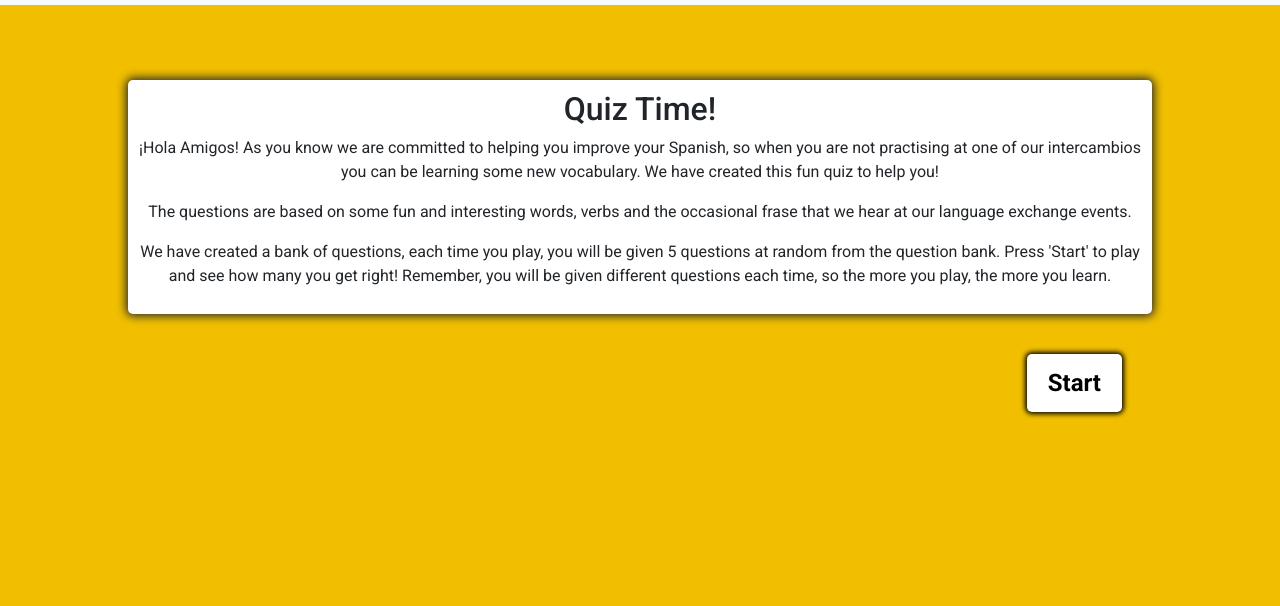
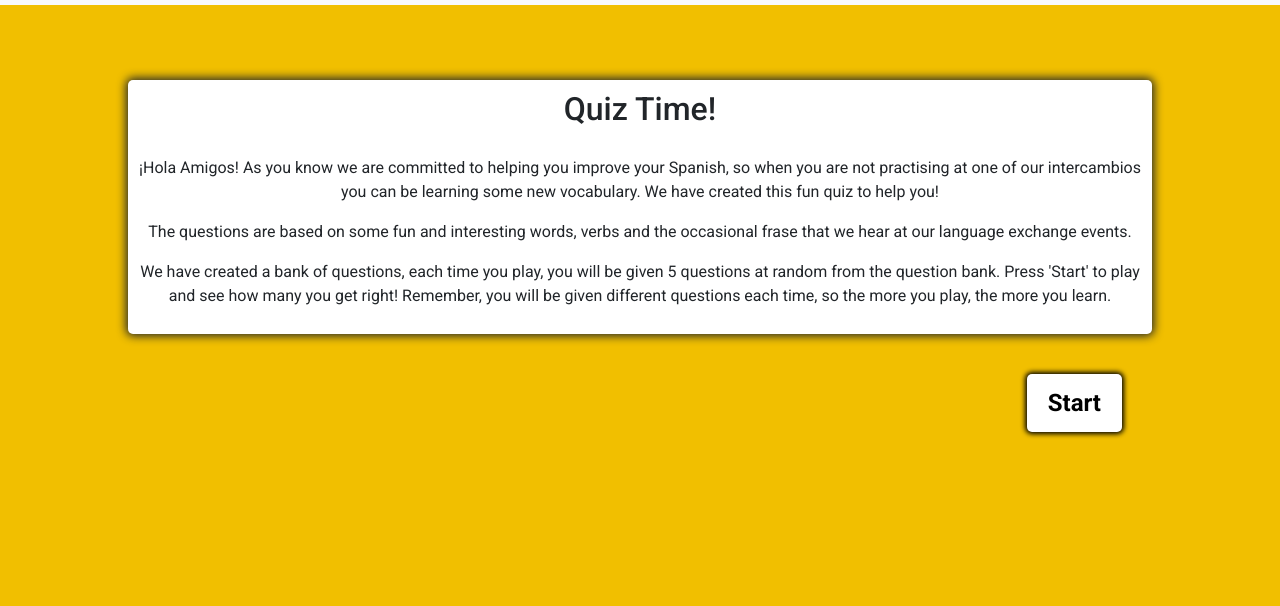
Before and after one commit to Code-Institute-Submissions/spanish_quiz, a plain HTML site: page index.html in a window 1280 px wide. Shown: the part 97-703 px from the top of the page. Drawn offline with nearby package versions, Linux system fonts and the light colour scheme.

Commit message:
additional styles added to index and about page

```diff
--- a/assets/styles/style.css
+++ b/assets/styles/style.css
@@ -70,6 +70,10 @@ body.wrong {
   text-align: center;
 }
 
+.quiz-title{
+    padding-bottom: 20px;
+}
+
 #score {
     text-align: right;
     padding: 10px;
@@ -138,6 +142,10 @@ body.wrong {
   justify-content: center;
   align-items: center;
   text-align: center;
+}
+
+h2.about {
+    padding-bottom: 20px;;
 }
 
 /* -- Scores Page -- */
--- a/index.html
+++ b/index.html
@@ -63,7 +63,7 @@
             </div>
             <div id="controls">
                 <div id="welcome">
-                    <h2>Quiz Time!</h2>
+                    <h2 class="quiz-title">Quiz Time!</h2>
                     <p>
                         ¡Hola Amigos! As you know we are committed to helping you improve your Spanish, so when you are
                         not practising at one of our intercambios you can be learning some new vocabulary. We have
```
